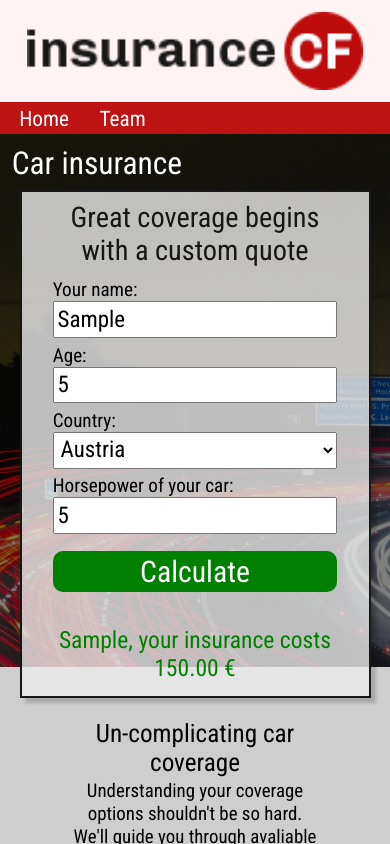
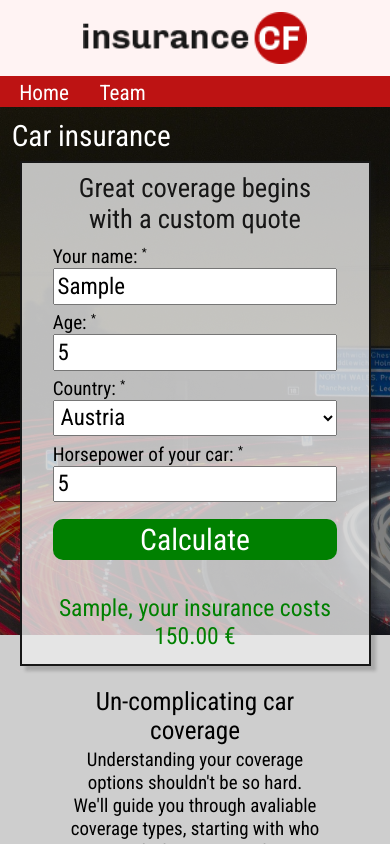
Before and after one commit to VeOb00/CFLMS-Vedrana-CodeReview-03, a plain HTML site: page index.html in a window 390 px wide. Both pictures are taken after typing "Sample", "5", "5" into the empty fields and a click on the button "Calculate". Shown: the top 844 px of the page. Drawn offline with Linux system fonts and the light colour scheme.

Commit message:
edited scripts and style

```diff
--- a/index.html
+++ b/index.html
@@ -30,15 +30,15 @@
 				<h1>Great coverage begins with a custom quote</h1>
 				<form id="carinsurance">
 					<div class="formpair">
-						<label for="fullname">Your name:</label><br>
-						<input type="text" id="fullname" name="fullname"><br>
+						<label for="fullname">Your name: <sup>*</sup></label><br>
+						<input type="text" id="fullname" name="fullname" required><br>
 					</div>
 					<div class="formpair">
-						<label for="age">Age:</label><br>
-						<input type="number" id="age" name="age"><br>
+						<label for="age">Age: <sup>*</sup></label><br>
+						<input type="number" id="age" name="age" required><br>
 					</div>
 					<div class="formpair">
-						<label for="country">Country:</label><br>
+						<label for="country">Country: <sup>*</sup></label><br>
 						<select name="country" id="country">
 							<option id="austria" value="austria">Austria</option>
 							<option id="hungary" value="hungary">Hungary</option>
@@ -46,8 +46,8 @@
 						</select><br>
 					</div>
 					<div class="formpair">
-						<label for="horsepower">Horsepower of your car:</label><br>
-						<input type="number" id="horsepower" name="horsepower"><br>
+						<label for="horsepower">Horsepower of your car: <sup>*</sup></label><br>
+						<input type="number" id="horsepower" name="horsepower" required><br>
 					</div>
 					<input type="button" id="buttoncalc" value="Calculate">
 				</form>
--- a/script/quotecalculation.js
+++ b/script/quotecalculation.js
@@ -1,16 +1,3 @@
-//capitalize letters
-function capital_letter(str) {
-    str = str.split(" ");
-
-    for (var i = 0, x = str.length; i < x; i++) {
-        str[i] = str[i][0].toUpperCase() + str[i].substr(1);
-    }
-
-    return str.join(" ");
-}
-
-
-//calculate custom quote
 function calculateInsurance() {
 
     var fullname = document.getElementById("fullname").value;
@@ -18,29 +5,38 @@ function calculateInsurance() {
     var country = document.getElementById("country").value;
     var horsepower = Number(document.getElementById("horsepower").value);
 
+    if (fullname == "" || age <= 0 || horsepower <= 0) {
+        alert(`Please fill out the form completely to get your custom quote.`);
+        return;
+    }
+
+    if (age < 16 || age > 100) {
+        alert(`Please check your age input.`)
+    }
 
     if (document.getElementById('country').value == "austria") {
         insurance = ((horsepower * 100) / age) + 50;
-    }
-
-    else if (document.getElementById('country').value == "hungary") {
+    } else if (document.getElementById('country').value == "hungary") {
         insurance = ((horsepower * 120) / age) + 100;
-    }
-
-    else if (document.getElementById('country').value == "greece") {
+    } else if (document.getElementById('country').value == "greece") {
         insurance = ((horsepower * 150) / (age + 3)) + 50;
     }
 
-    else {
-        return document.getElementById("output").innerHTML = `Please fill out the form correctly to get your custom quote.`;
-    }
-
-    var fullname = capital_letter(fullname);
+    fullname = capital_letter(fullname);
     var quote = insurance.toFixed(2)
 
     var output = `${fullname}, your insurance costs ${quote} \u20AC`;
     document.getElementById("outputcalc").innerHTML = output;
 }
 
-    var elementNode = document.getElementById('buttoncalc');
-    elementNode.addEventListener('click', calculateInsurance, false);
+function capital_letter(str) {
+    str = str.split(" ");
+
+    for (var i = 0, x = str.length; i < x; i++) {
+        str[i] = str[i][0].toUpperCase() + str[i].substr(1);
+    }
+    return str.join(" ");
+}
+
+var elementNode = document.getElementById('buttoncalc');
+elementNode.addEventListener('click', calculateInsurance, false);
--- a/script/team.js
+++ b/script/team.js
@@ -1,46 +1,46 @@
 var teamMembers = [
     {
-        name:"Fran",
+        name: "Fran",
         position: "CEO",
-        email:"fran@index.com",
-        image:"media/person1.jpg",
-        tel: "0680 &#47; 12 04 569",
+        email: "fran@index.com",
+        image: "media/person1.jpg",
+        tel: "0680 &#47; 12 04 569"
     },
     {
-        name:"Bill",
+        name: "Bill",
         position: "General Manager",
-        email:"bill@index.com",
-        image:"media/person2.jpg",
-        tel: "0680 &#47; 12 34 507",
+        email: "bill@index.com",
+        image: "media/person2.jpg",
+        tel: "0680 &#47; 12 34 507"
     },
     {
-        name:"Fritz",
+        name: "Fritz",
         position: "HR Manager",
-        email:"fritz@index.com",
-        image:"media/person3.jpg",
-        tel: "0681 &#47; 10 34 567",
+        email: "fritz@index.com",
+        image: "media/person3.jpg",
+        tel: "0681 &#47; 10 34 567"
     },
     {
-        name:"Bella",
+        name: "Bella",
         position: "Acounting",
         email: "bella@index.com",
-        image:"media/person4.jpg",
-        tel: "0680 &#47; 12 94 507",
+        image: "media/person4.jpg",
+        tel: "0680 &#47; 12 94 507"
     },
     {
-        name:"Max",
+        name: "Max",
         position: "Senior Fetch Expert",
-        email:"max@index.com",
-        image:"media/person5.jpg",
-        tel: "0681 &#47; 92 34 567",
+        email: "max@index.com",
+        image: "media/person5.jpg",
+        tel: "0681 &#47; 92 34 567"
     },
     {
-        name:"Kenny",
+        name: "Kenny",
         position: "Junior Fetch Expert",
-        email:"kenny@index.com",
-        image:"media/person6.jpg",
-        tel: "0680 &#47; 12 04 967",
-    },
+        email: "kenny@index.com",
+        image: "media/person6.jpg",
+        tel: "0680 &#47; 12 04 967"
+    }
 ];
 
 for (var i = 0; i < teamMembers.length; i++) {
--- a/style/_media_600.scss
+++ b/style/_media_600.scss
@@ -62,7 +62,8 @@
     //header
     img.logo {
 		height: auto;
-        width: 100%;
+        width: 70%;
+        margin: auto auto;
         padding: 1% 5%;
 	}
 
@@ -74,6 +75,7 @@
     //footer
     .footer img.logo {
         width: 40%;
+        height: auto;
 		align-self: center;
 		margin: 5% auto;
 	}
@@ -97,6 +99,5 @@
 
     .person p {
         font-size: 4vw;
-
     }
   }
--- a/style/index.scss
+++ b/style/index.scss
@@ -24,7 +24,7 @@ body {
 }
 
 h1 {
-    font-size: 300%;
+    font-size: 280%;
     margin: 0;
 }
 
@@ -67,7 +67,7 @@ h2 {
     border: 2px solid $color-dark;
     box-shadow: 5px 5px 3px $color-shadow;
     position: relative;
-    z-index: top;
+    z-index: 2;
 }
 
 #carinsurance {
```
Also changed, not shown: style/index.css, 1 other file.
